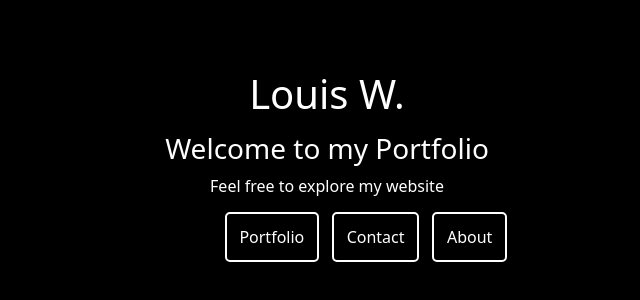
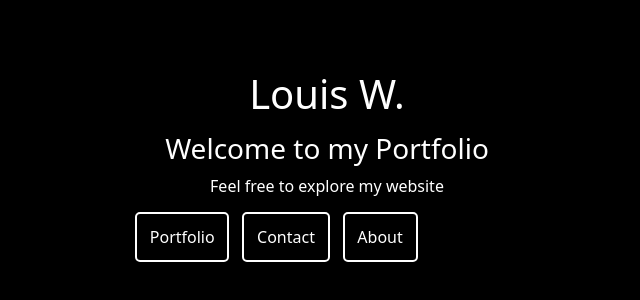
Before and after one commit to LouisWdev/Louis-PortfolioV1, a React (Vite) app: page / in a window 1280 px wide. Shown: the part 214-514 px from the top of the page, without its empty margins (313-953 px from the left). Built offline with nearby package versions, Linux system fonts and the light colour scheme.

Commit message:
Changed the margins location

```diff
--- a/src/Home.jsx
+++ b/src/Home.jsx
@@ -22,7 +22,7 @@ const Home = () => {
 
             <div style={{marginTop: '15px'}}>
              <Link to="Portfolio">
-                  <ButtonContainer style={{marginLeft: '42vw'}}>Portfolio</ButtonContainer>
+                  <ButtonContainer style={{marginLeft: '35vw'}}>Portfolio</ButtonContainer>
              </Link>
              <Link to="Contact">
                   <ButtonContainer>Contact</ButtonContainer>
```
